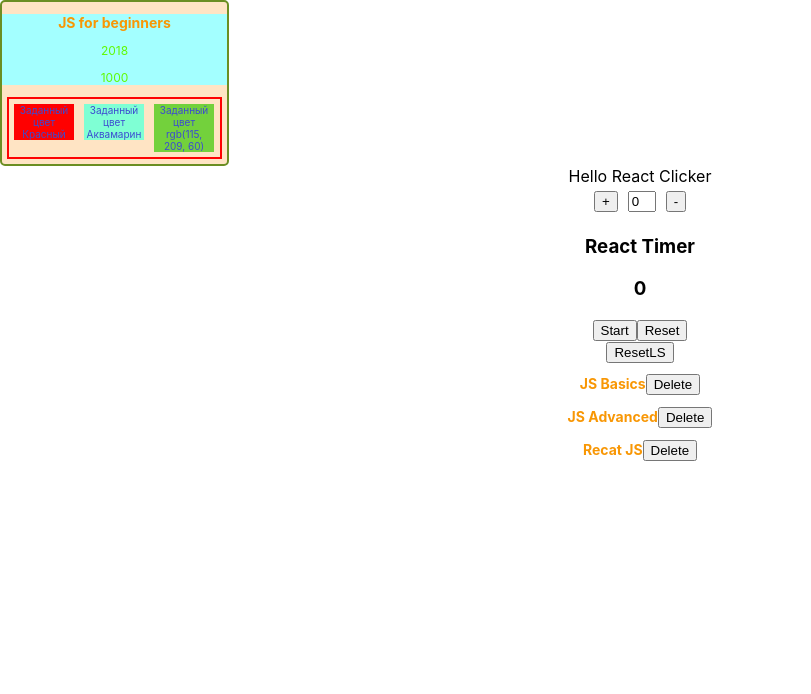
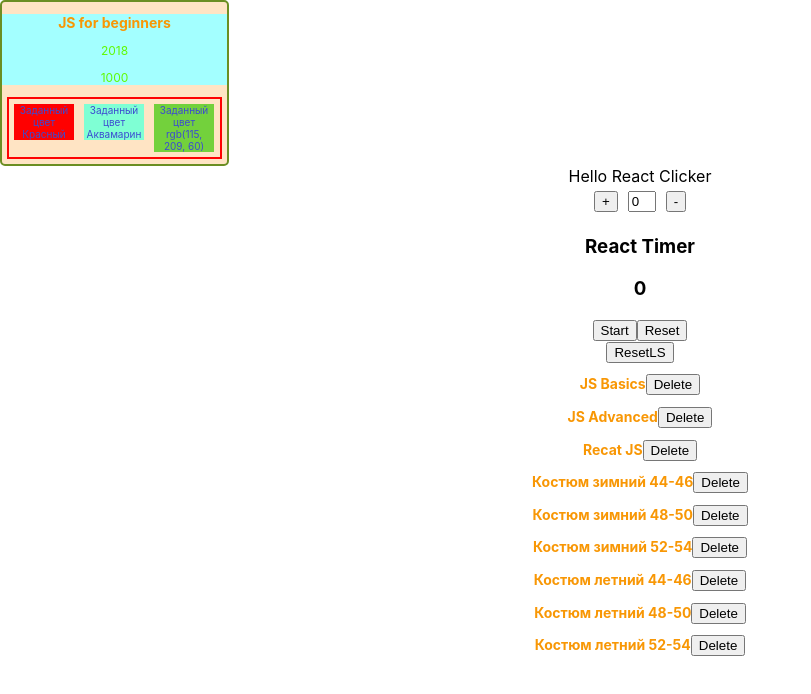
Before and after one commit to ENNA-Egor/less_1, a React (Create React App) app: page / in a window 1280 px wide. Shown: the top 694 px of the page, without its empty margins (0-811 px from the left). Built offline with nearby package versions, Linux system fonts and the light colour scheme.

Commit message:
Создал ещё один модуль. Для тренировки.

```diff
--- a/src/App.jsx
+++ b/src/App.jsx
@@ -5,6 +5,7 @@ import ColorPal from './module/ColorPal';
 import Clicker from './module/Clicker';
 import Timer from './module/Timer';
 import AppRemove from './module/removePost/AppRemove';
+import AppRemoveCard from './module/removeCard/AppRemoveCard';
 
 
 function App() {
@@ -32,6 +33,7 @@ function App() {
        < Clicker />
        < Timer />
        <AppRemove />
+       <AppRemoveCard />
     </div>
 
   );
--- /dev/null
+++ b/src/module/removeCard/AppRemoveCard.jsx
@@ -0,0 +1,33 @@
+import React,{Component} from 'react';
+import { Cards } from './Cards';
+
+
+class AppRemoveCard extends Component{
+    state ={
+        cards: [
+            {id: 'zzs1', name: 'Костюм зимний', size: '44-46'},
+            {id: 'zzs2', name: 'Костюм зимний', size: '48-50'},
+            {id: 'zzs3', name: 'Костюм зимний', size: '52-54'},
+            {id: 'zzs4', name: 'Костюм летний', size: '44-46'},
+            {id: 'zzs5', name: 'Костюм летний', size: '48-50'},
+            {id: 'zzs6', name: 'Костюм летний', size: '52-54'},
+        ],
+    };
+
+    removeCard =(id) =>{
+        this.setState ({cards:this.state.cards.filter(card => card.id !==id)})
+    };
+
+
+    render(){
+        const {cards} = this.state;
+
+        return(
+            <div className='AppRemoveCard'>
+                <Cards cards={cards} removeCard ={this.removeCard} />
+            </div>
+        )
+    }
+}
+
+export default AppRemoveCard;
--- /dev/null
+++ b/src/module/removeCard/Card.jsx
@@ -0,0 +1,10 @@
+export function Card (props){
+    const {id, name, size, removeCard} = props;
+
+    return <h2>{name} {size}
+            <button
+                onClick = {()=> removeCard(id)}>
+                    Delete
+            </button>
+    </h2>
+}
--- /dev/null
+++ b/src/module/removeCard/Cards.jsx
@@ -0,0 +1,15 @@
+import { Card } from "./Card";
+
+export function Cards (props) {
+    return <div>
+        {
+            props.cards.map(card =>(
+                <Card key= {card.id}
+                id = {card.id}
+                name= {card.name}
+                size = {card.size}
+                removeCard ={props.removeCard}/>
+            ))
+        }
+    </div>
+}
```
